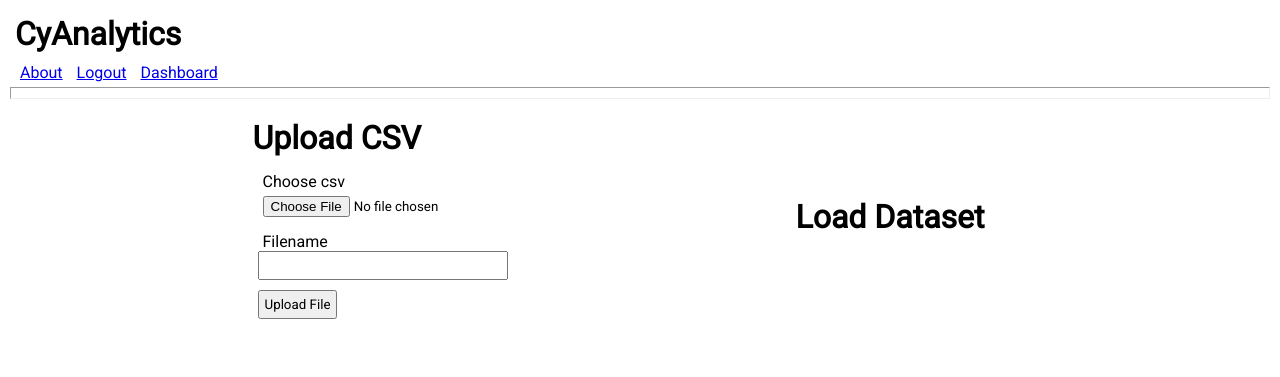
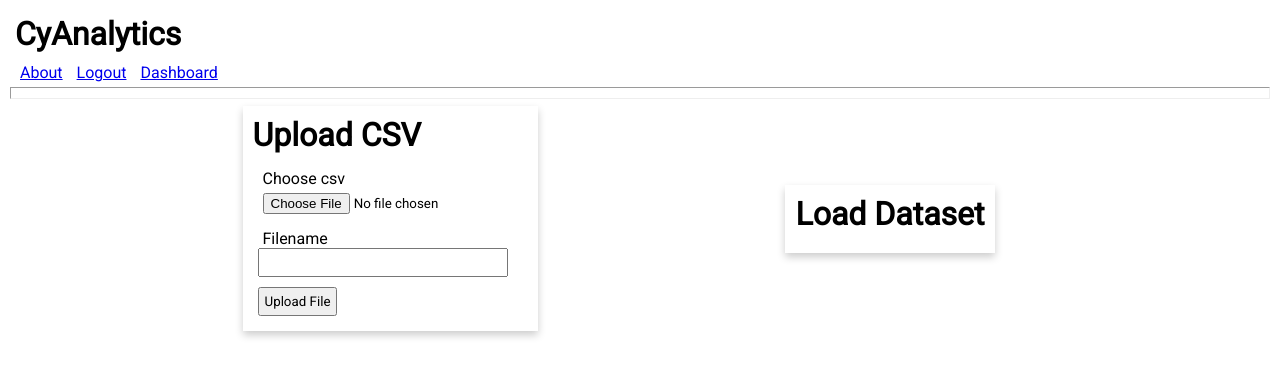
Before and after one commit to shreybatra/CyAnalytics, a Flask app: page /dashboard in a window 1280 px wide. Shown: the top 377 px of the page. Run offline with Flask 2, Linux system fonts and the light colour scheme; some libraries are stand-ins or nearby versions.

Commit message:
added cards

```diff
--- a/static/styles/upload_load.css
+++ b/static/styles/upload_load.css
@@ -9,4 +9,17 @@
     grid-template-columns: 1fr 1fr;
     /* text-align: center; */
     width: 80%;
+    padding: 2px 16px;
+    border-radius: 5px;
 }
+
+.card {
+    /* Add shadows to create the "card" effect */
+    box-shadow: 0 4px 8px 0 rgba(0,0,0,0.2);
+    transition: 0.3s;
+}
+
+/* On mouse-over, add a deeper shadow */
+.card:hover {
+    box-shadow: 0 8px 16px 0 rgba(0,0,0,0.2);
+}
--- a/templates/upload_load.html
+++ b/templates/upload_load.html
@@ -3,13 +3,13 @@
 
 <div class="">
     <div class="container">
-        <div class="form">
+        <div class="form card">
             <h1>Upload CSV</h1>
             <form action="" method="post" novalidate>
                 {{ form.hidden_tag() }}
                 <p>
                     {{ form.csv.label }}<br>
-                    {{ form.csv(size=32) }}<br>
+                    {{ form.csv(size=32) }}<tr>
                     {% for error in form.csv.errors %}
                     <span style="color: red;">[{{ error }}]</span>
                     {% endfor %}
@@ -24,7 +24,7 @@
                 <p>{{ form.submit() }}</p>
             </form>
         </div>
-        <div class="load">
+        <div class="load card">
             <h1>Load Dataset</h1>
             <form action="" method="post" novalidate>
                 {{ form.hidden_tag() }}
```
